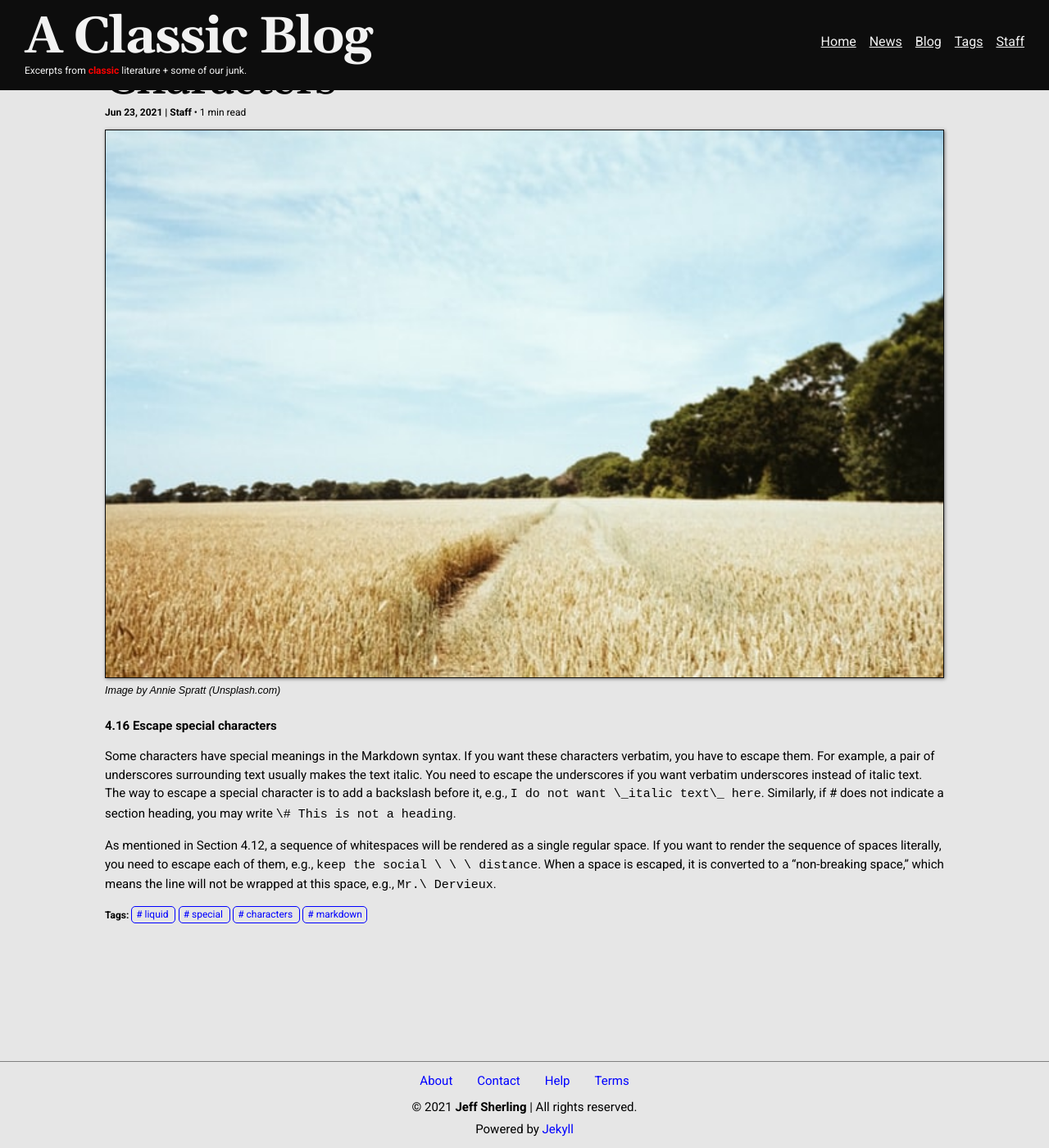
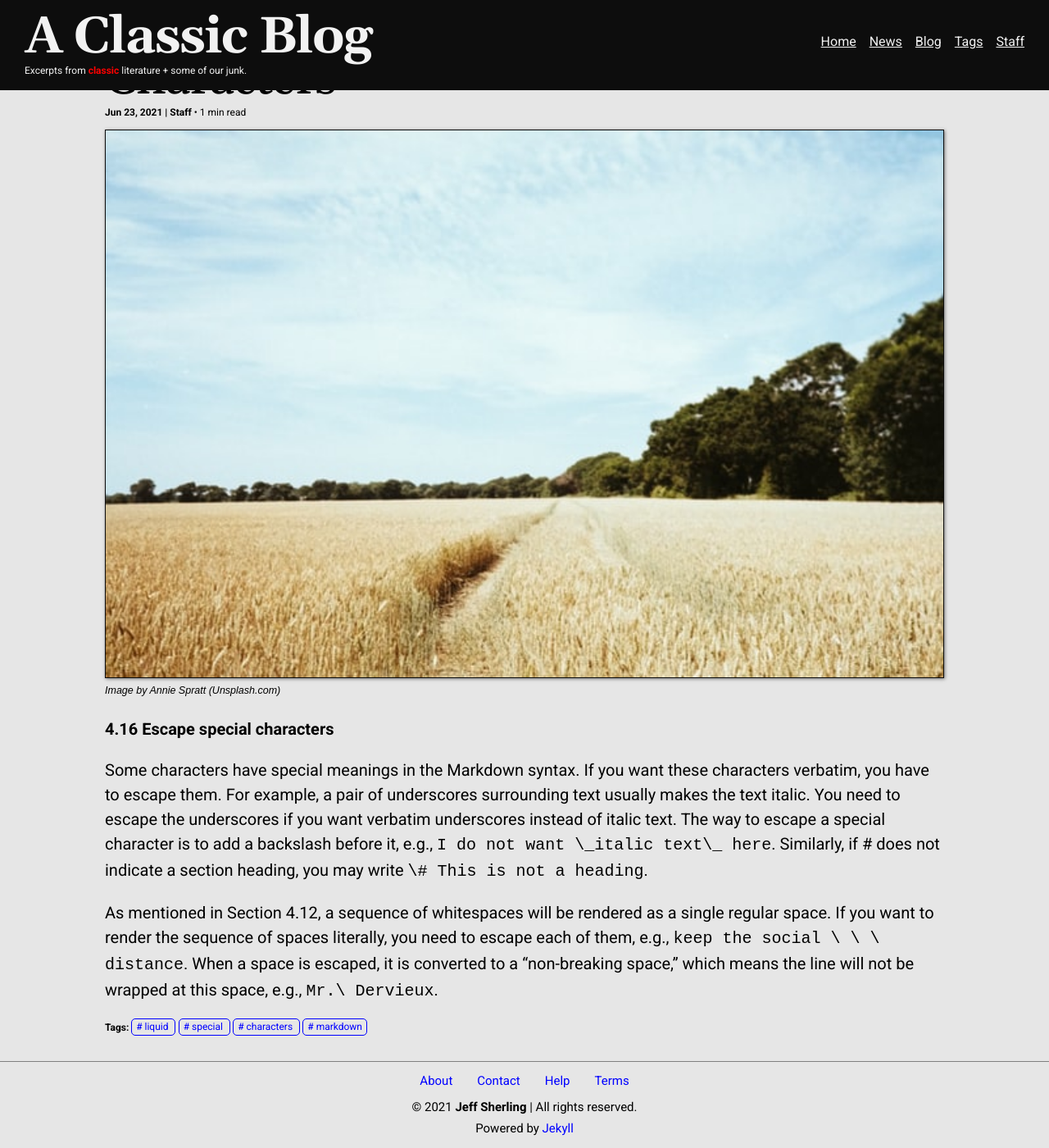
Before and after one commit to jsherling/classic-blog, a Jekyll site: the page built from _articles/2021-06-23-liquid-intro.md, in a window 1280 px wide and 1400 px high, scrolled down 147 px. Shown: the whole window at 82% size. Built offline with Jekyll 4.4.1, drawn with Linux system fonts in a browser that asks for light colours.

Commit message:
Footer no longer fixed; increase <p> for articles/posts; CSS adjustments

```diff
--- a/_sass/style/_base.scss
+++ b/_sass/style/_base.scss
@@ -15,9 +15,10 @@ body {
   display: flex;
   flex-direction: column;
   align-items: center;
-  justify-content: flex-start;
+  justify-content: space-between; /* flex-start */
   margin: 0 auto;
-  padding: 8rem 0 7rem 0;
+  padding-top: 8rem;
+  /* padding: 8rem 0 7rem 0; */
 }
 
 h1, h2, h4, ul, li, p, small {
@@ -70,6 +71,10 @@ p > a {
 
 p.tag {
   margin-bottom: 0.5em;
+}
+
+.post-content > p {
+  font-size: 1.25rem;
 }
 
 li {
@@ -130,7 +135,7 @@ a.tag {
     font-size: $medium-device-fs;
     max-width: 85vw;
     width: 85vw;
-    padding: 9em 0;
+    padding-top: 9em;
   }
 
   ul.header--nav__menu {
@@ -174,7 +179,7 @@ a.tag {
     font-size: $xlarge-device-fs;
     max-width: 75vw;
     width: 75vw;
-    padding: 9em 0 9em 0;
+    padding-top: 9em;
   }
 
   li.header--nav__menu-item {
--- a/_sass/style/_layout.scss
+++ b/_sass/style/_layout.scss
@@ -58,6 +58,7 @@
   flex-direction: column;
   align-items: center;
   justify-content: center;
+  padding-bottom: 2rem;
 }
 
 li.author,
@@ -116,10 +117,11 @@ p.excerpt::after {
 
 .footer {
   width: 100vw;
+  /*
   position: fixed;
   left: 0;
   bottom: 0;
-  right: 0;
+  right: 0; */
   background-color: $footer-bg-color;
   border-top: 1px solid $default-color;
   padding-top: 1em;
```
Also changed, not shown: _includes/footer.html (+5 -5 lines).
